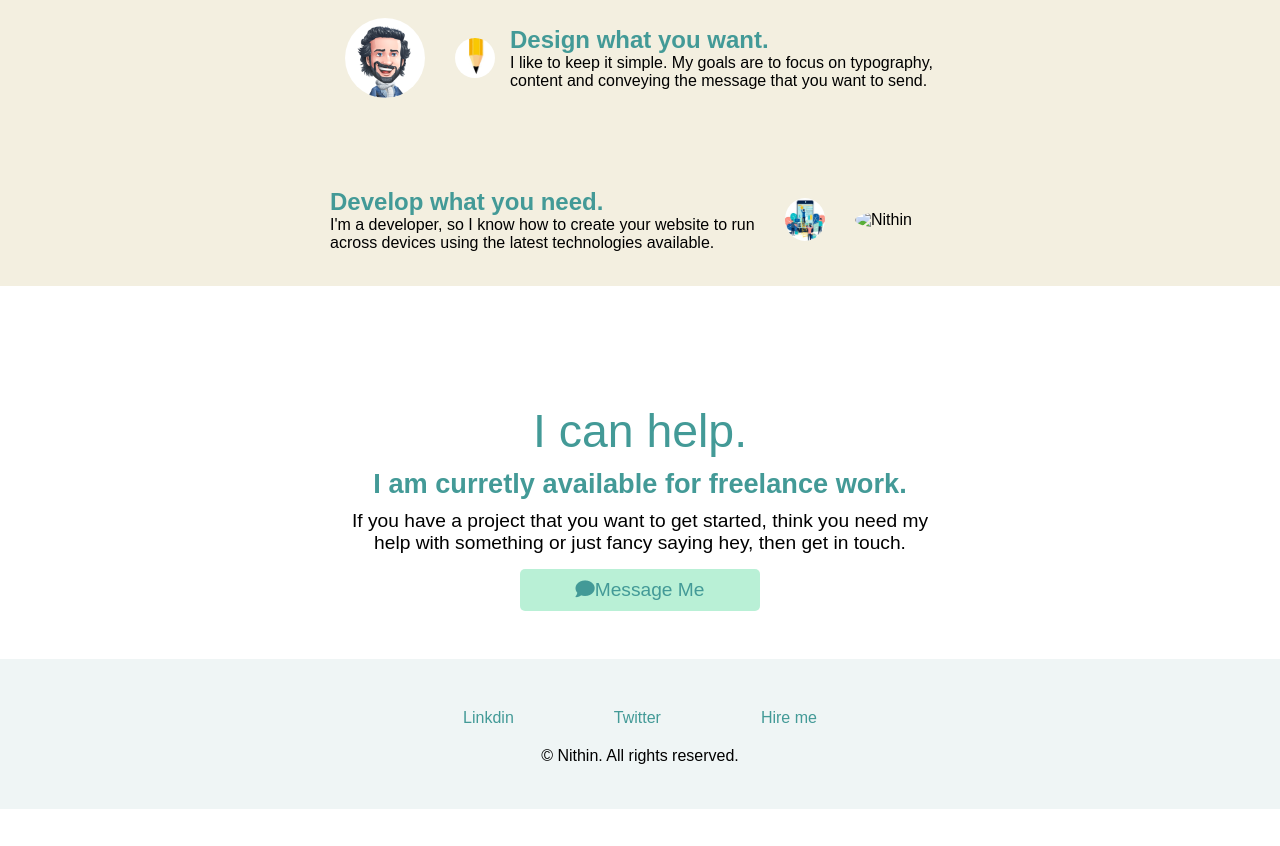
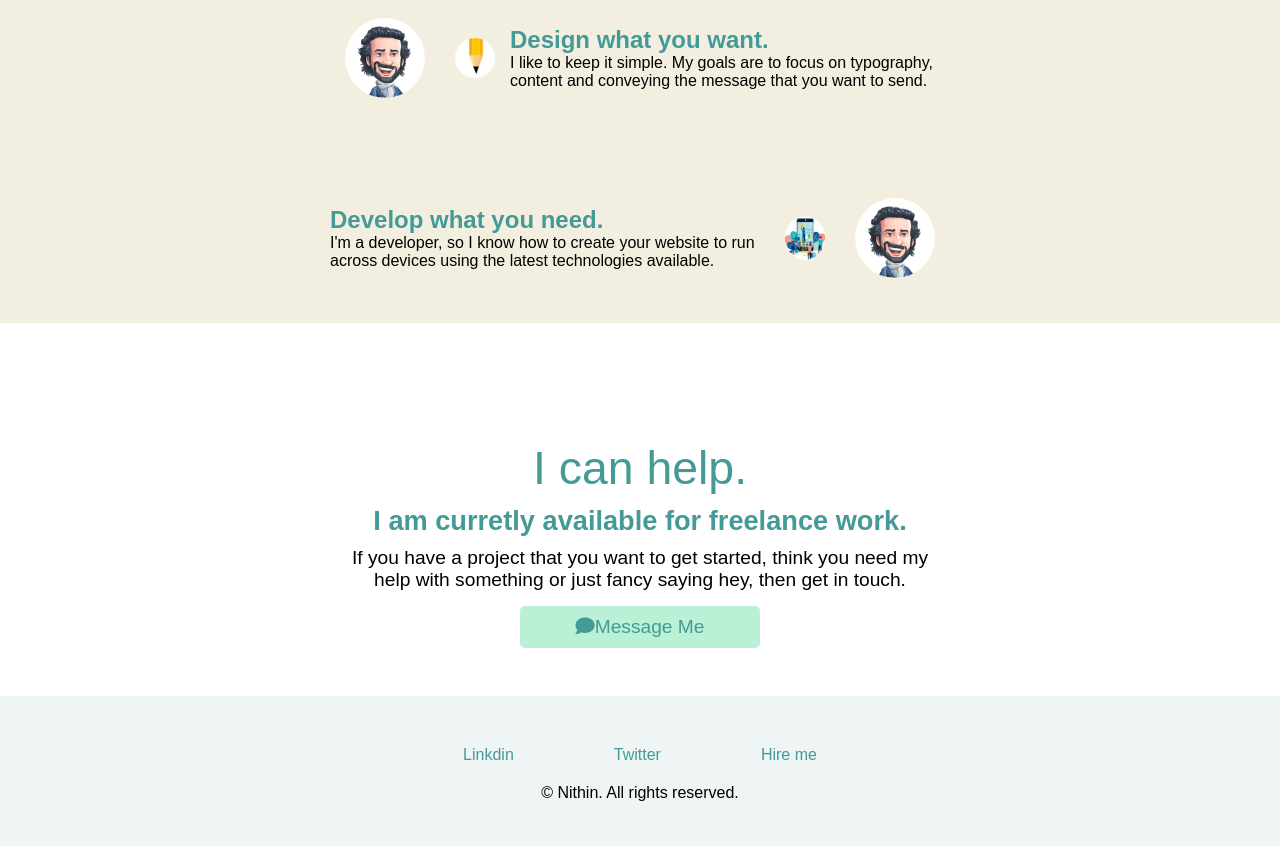
Before and after one commit to NithinBairoju/nithin-designer, a plain HTML site: page index.html in a window 1280 px wide. Shown: the part 1401-2247 px from the top of the page. Before the commit the page ends 2210 px from the top, so only its background shows below. Drawn offline with Linux system fonts and the light colour scheme; a web font is replaced by a local one.

Commit message:
imgs updated

```diff
--- a/index.html
+++ b/index.html
@@ -83,7 +83,7 @@
                 <div class="candosec2">
                     <figure>
                         <img src="mobilebuild.jpg" alt="" style="width: 40px;">
-                        <img src=" images/logoimg.png" alt="Nithin">
+                        <img src="logoimg.png" alt="Nithin">
                     </figure>
                     <article>
                         <h2>Develop what you need.</h2>
```
